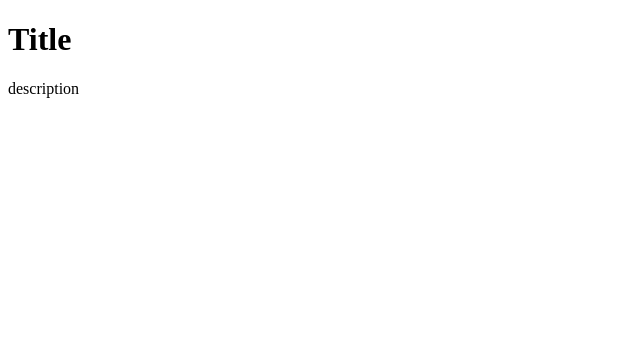
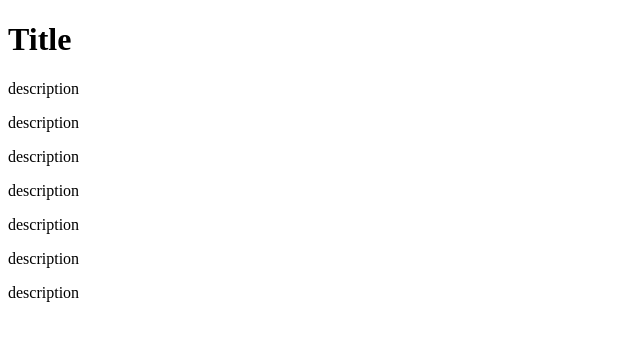
Before and after one commit to yassersalem74/my-demo-repo, a plain HTML site: page index.html in a window 1280 px wide. Shown: the whole page, without its empty margins (0-640 px from the left). Drawn offline with Linux system fonts and the light colour scheme.

Commit message:
added inside master branch

```diff
--- a/index.html
+++ b/index.html
@@ -9,6 +9,12 @@
     <div>
         <h1>Title</h1>
         <p>description</p>
+        <p>description</p>
+        <p>description</p>
+        <p>description</p>
+        <p>description</p>
+        <p>description</p>
+        <p>description</p>
     </div>
 
 </body>
```
